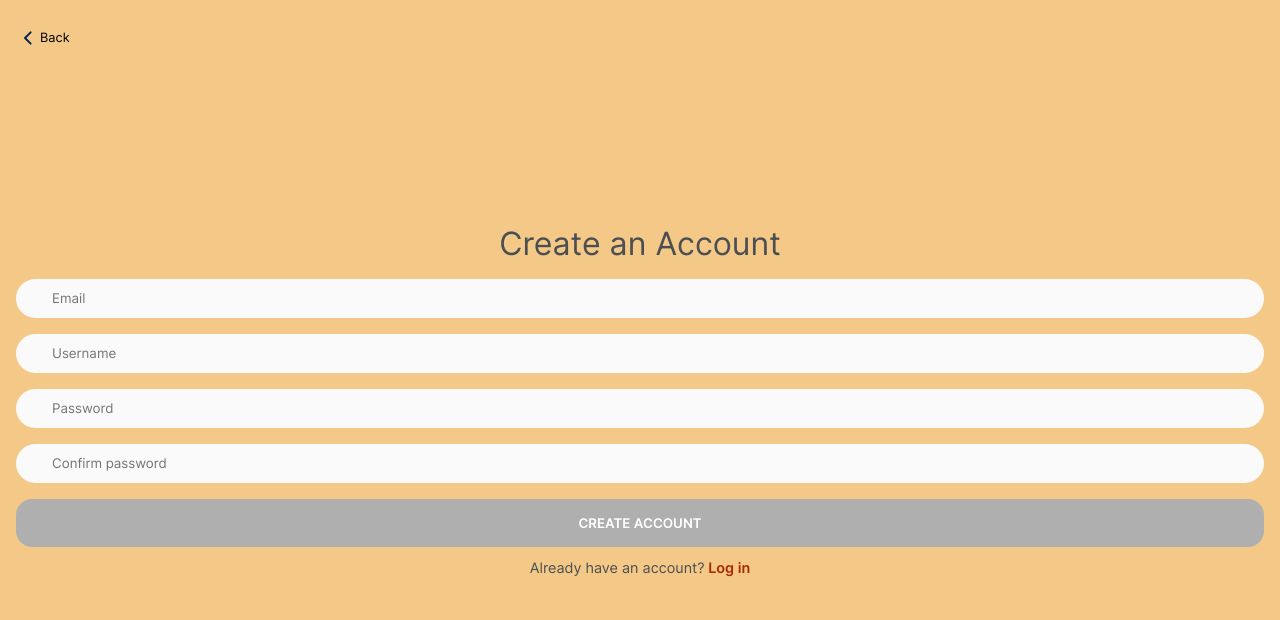
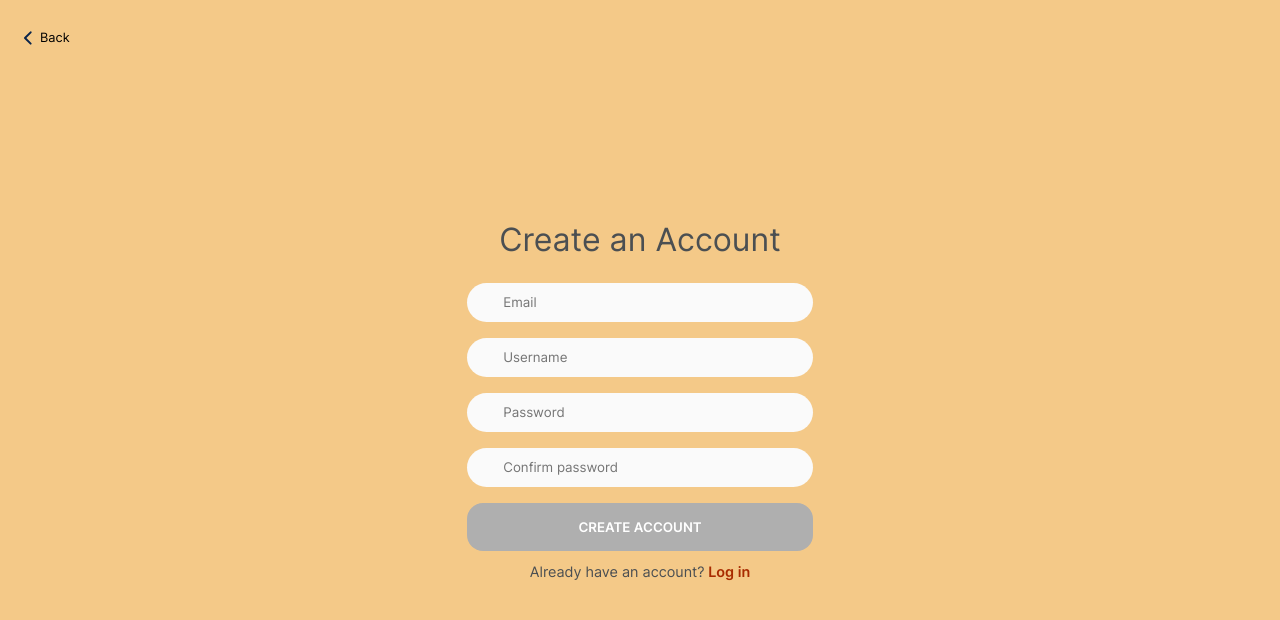
Before and after one commit to 21mdr1/dog-app, a React (Create React App) app in the folder client/: page /register in a window 1280 px wide. Shown: the top 620 px of the page. Built offline with nearby package versions, Linux system fonts and the light colour scheme; no server answers; the HTML template or start-up script is replaced by a standard one.

Commit message:
Print out error messages

```diff
--- a/client/src/pages/Register/Register.js
+++ b/client/src/pages/Register/Register.js
@@ -10,8 +10,6 @@ function Register() {
 
     let [ errors, setErrors] = useState({email: [], username: [], password: [], confirmPassword: []});
     let { email: emailErrors, username: usernameErrors, password: passwordErrors, confirmPassword: confirmPasswordErrors } = errors;
-    console.log(errors);
-    console.log(emailErrors.length);
 
     function handleInputChange(event) {
         let { name, value } = event.target;
@@ -49,6 +47,9 @@ function Register() {
                     onChange={handleInputChange}
                     onBlur={handleInputBlur}
                 />
+                { emailErrors.length !== 0 && <p className="register-form__error">
+                    {emailErrors[0]}
+                </p>}
                 <input
                     type="text"
                     name='username'
@@ -58,6 +59,9 @@ function Register() {
                     onChange={handleInputChange}
                     onBlur={handleInputBlur}
                 />
+                { usernameErrors.length !== 0 && <p className="register-form__error">
+                    {usernameErrors[0]}
+                </p> }
                 <input
                     type="password"
                     name='password'
@@ -67,6 +71,9 @@ function Register() {
                     onChange={handleInputChange}
                     onBlur={handleInputBlur}
                 />
+                { passwordErrors.length !== 0 && <p className="register-form__error">
+                    {passwordErrors[0]}
+                </p> }
                 <input
                     type="password"
                     name='confirmPassword'
@@ -76,6 +83,9 @@ function Register() {
                     onChange={handleInputChange}
                     onBlur={handleInputBlur}
                 />
+                { confirmPasswordErrors.length !== 0 && <p className="register-form__error">
+                    {confirmPasswordErrors[0]}
+                </p> }
                 <button className="register-form__button" disabled={!formIsValid(inputs)}>
                     Create Account
                 </button>
--- a/client/src/pages/Register/Register.scss
+++ b/client/src/pages/Register/Register.scss
@@ -18,13 +18,9 @@
 }
 
 .register-form {
-
     margin: 1rem;
-    width: 100%;
-
-    & > * {
-        display: block;
-    }
+    @include flex(center, stretch);
+    flex-direction: column;
 
     &__title {
         text-align: center;
@@ -40,11 +36,18 @@
         padding: 0.75rem;
         padding-left: 2.25rem;
         border-radius: 50px;
-        margin-bottom: 1rem;
+        margin: 0.5rem 0;
 
         &--invalid {
             outline: 1px solid #D22D2D;
         }
+    }
+
+    &__error {
+        font-size: 0.75rem;
+        text-align: center;
+        text-transform: lowercase;
+        color: #D22D2D;
     }
 
     &__button {
@@ -56,7 +59,7 @@
         padding: 1rem;
         width: 100%;
         cursor: pointer;
-        margin-bottom: 0.75rem;
+        margin: 0.5rem 0 0.75rem;
 
         &:disabled {
             background-color: $silver;
@@ -69,10 +72,6 @@
         color: #4B4F52;
         font-size: 0.9rem;
 
-        &--error {
-            color: #D22D2D;
-        }
-
         &--highlight {
             font-weight: 600;
             color: #a82b00;
```
